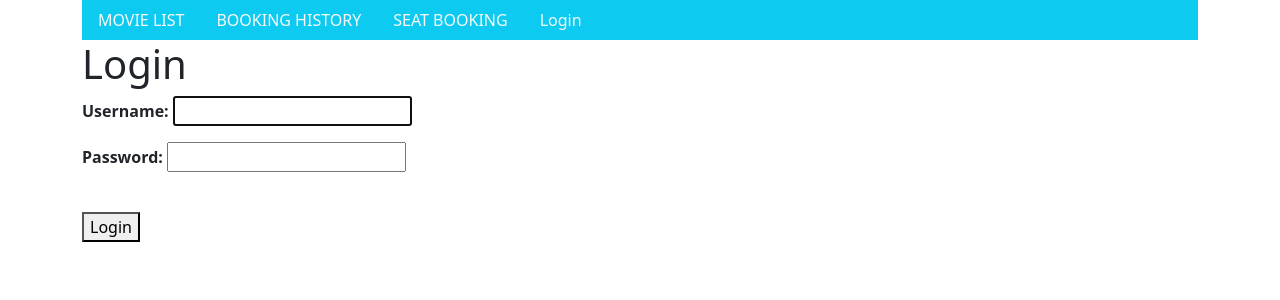
After one commit to JHarttUCCS/cs4300, a Django app: page /accounts/login/ in a window 1280 px wide. The commit adds this page. Shown: the top 300 px of the page. Run offline with Django 4.2, Linux system fonts and the light colour scheme; some libraries are stand-ins or nearby versions.

Commit message:
Added basic user auth

```diff
--- a/homework2/Bookings/BookingsApp/templates/BookingsApp/base.html
+++ b/homework2/Bookings/BookingsApp/templates/BookingsApp/base.html
@@ -19,6 +19,13 @@
     <li class="nav-item">
       <a class="nav-link link-light" href="/seat_booking">SEAT BOOKING</a>
     </li>
+    <li>
+      {% if user.is_authenticated %}
+        <a class="nav-link link-light" href="{% url 'logout' %}" id="logout-nav-button">Logout {{user}}</a>
+      {% else %}
+        <a class="nav-link link-light" href="{% url 'login' %}" id="login-nav-button">Login</a>
+      {% endif %}
+    </li>
   </ul>
 
   {% block content %}
--- a/homework2/Bookings/BookingsApp/templates/BookingsApp/booking_history.html
+++ b/homework2/Bookings/BookingsApp/templates/BookingsApp/booking_history.html
@@ -1,6 +1,7 @@
 {% extends 'BookingsApp/base.html' %}
 {% block title %}Booking History{% endblock %}
 {% block content %}
+    {% if user.is_authenticated %}
         <h2>Your Bookings</h2>
         <ul class="list-group">
             {% for booking in bookings %}
@@ -10,4 +11,7 @@
                 </li>
             {% endfor %}
         </ul>
+    {% else %}
+        <h2>Please log in to view your bookings.</h2>
+    {% endif %}
 {% endblock %}
--- a/homework2/Bookings/BookingsApp/templates/BookingsApp/movie_list.html
+++ b/homework2/Bookings/BookingsApp/templates/BookingsApp/movie_list.html
@@ -1,7 +1,7 @@
 {% extends 'BookingsApp/base.html' %}
 {% block title %}Movie List{% endblock %}
 {% block content %}
-<h2>Available Movies</h2>
+    <h2>Available Movies</h2>
     <ul class="list-group">
         {% for movie in movies %}
             <li class="list-group-item">
--- /dev/null
+++ b/homework2/Bookings/BookingsApp/templates/registration/login.html
@@ -0,0 +1,37 @@
+{% extends 'BookingsApp/base.html' %}
+{% block title %}Login{% endblock %}
+
+{% block content %}
+    <h1>Login</h1>
+
+    {% if form.errors %}
+        <p>Your username and/or password didn't match.</p>
+    {% endif %}
+
+    {% if next %}
+        {% if user.is_authenticated %}
+            <p>Your account doesn't have access to this page.  Try using another account.</p>
+        {% else %}
+            <p>Login to view this page.</p>
+        {% endif %}
+    {% endif %}
+
+    <form method="post" action="{% url 'login' %}">
+        {% csrf_token %}
+        <p>
+            <b>{{ form.username.label_tag }}</b>
+            {{ form.username }}
+        </p>
+        <p>
+            <b>{{ form.password.label_tag }}</b>
+            {{ form.password }}
+        </p>
+        <br>
+        <button type="submit" value="login" id="login-button">Login</button>
+            {% comment %}<button id="register-nav-button">
+            <a href="{% url 'registerView' %}" style="color:black; text-decoration: none;">Register</a>
+            {% endcomment %}
+        </button>
+        <input type="hidden" name="next" value="{{ next }}">
+    </form>
+{% endblock %}
--- /dev/null
+++ b/homework2/Bookings/BookingsApp/templates/registration/logout.html
@@ -0,0 +1,6 @@
+{% extends 'BookingsApp/base.html' %}
+{% block title %}Logout{% endblock %}
+
+{% block content %}
+    <h1>You are now logged out!</h1>
+{% endblock %}
--- a/homework2/Bookings/BookingsApp/urls.py
+++ b/homework2/Bookings/BookingsApp/urls.py
@@ -15,6 +15,10 @@ urlpatterns = [
     # api urls
     path('api/', include(router.urls)),
 
+    # auth urls
+    path('accounts/logout/', views.custom_logout, name='logoutView'),
+    path('accounts/', include('django.contrib.auth.urls')),
+
     # page urls
     path('movie_list', views.movieList, name='movie_list'),
     path('booking_history', views.bookingHistory, name='booking_history'),
```
Also changed, not shown: homework2/Bookings/BookingsApp/views.py (+12 -1 lines). Lines whose indentation alone changed are shown as unchanged.
